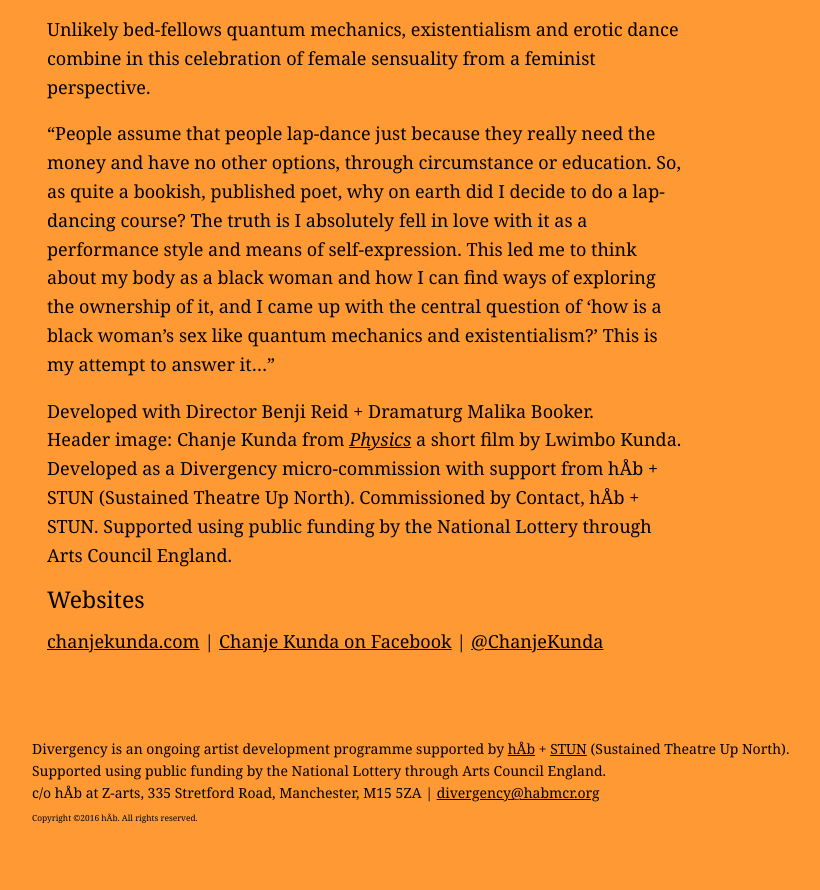
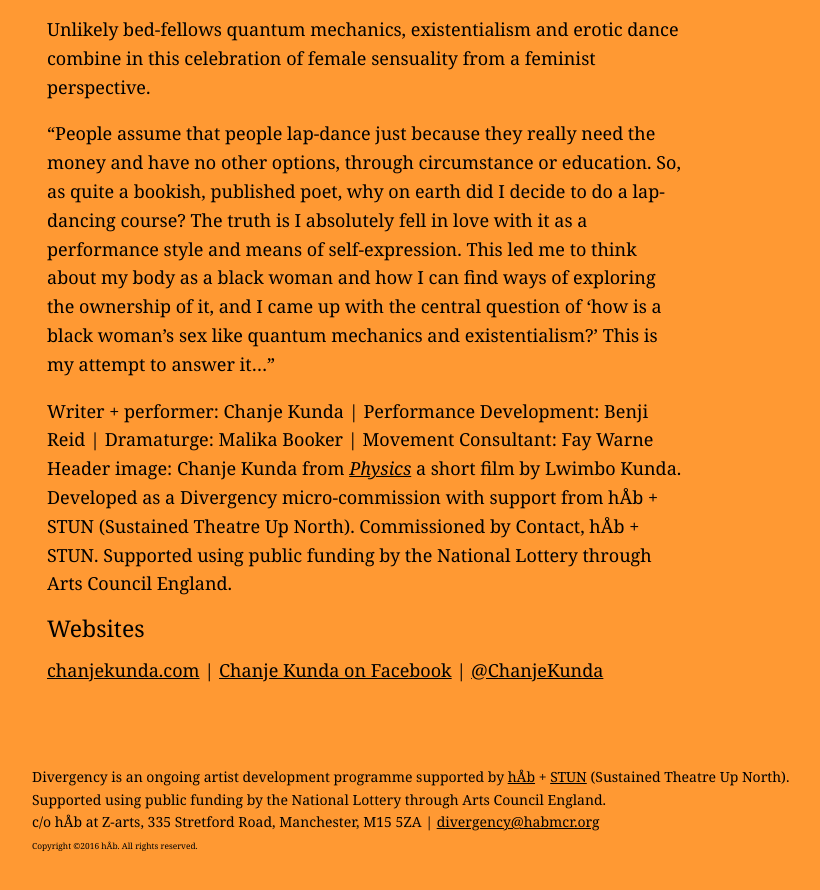
Before and after one commit to divergencymcr/divergencymcr.github.io, a Jekyll site: the page built from current/artist/kunda/index.md, in a window 1280 px wide and 900 px high, scrolled down 970 px. Shown: the top 890 px of the window, without its empty margins (108-928 px from the left). Built offline with Jekyll 4.4.1, drawn with Linux system fonts in a browser that asks for light colours.

Commit message:
Chanje new credits

```diff
--- a/current/artist/kunda/index.md
+++ b/current/artist/kunda/index.md
@@ -29,7 +29,7 @@ Unlikely bed-fellows quantum mechanics, existentialism and erotic dance combine
 
 "People assume that people lap-dance just because they really need the money and have no other options, through circumstance or education. So, as quite a bookish, published poet, why on earth did I decide to do a lap-dancing course? The truth is I absolutely fell in love with it as a performance style and means of self-expression. This led me to think about my body as a black woman and how I can find ways of exploring the ownership of it, and I came up with the central question of 'how is a black woman's sex like quantum mechanics and existentialism?' This is my attempt to answer it…"
 
-Developed with Director Benji Reid + Dramaturg Malika Booker.
+Writer + performer: Chanje Kunda | Performance Development: Benji Reid | Dramaturge: Malika Booker | Movement Consultant: Fay Warne
 Header image: Chanje Kunda from
 <a href="https://vimeo.com/148735827" target="_blank">*Physics*</a> a short film by Lwimbo Kunda.
 Developed as a Divergency micro-commission with support from hÅb + STUN (Sustained Theatre Up North). Commissioned by Contact, hÅb + STUN. Supported using public funding by the National Lottery through Arts Council England.
```
